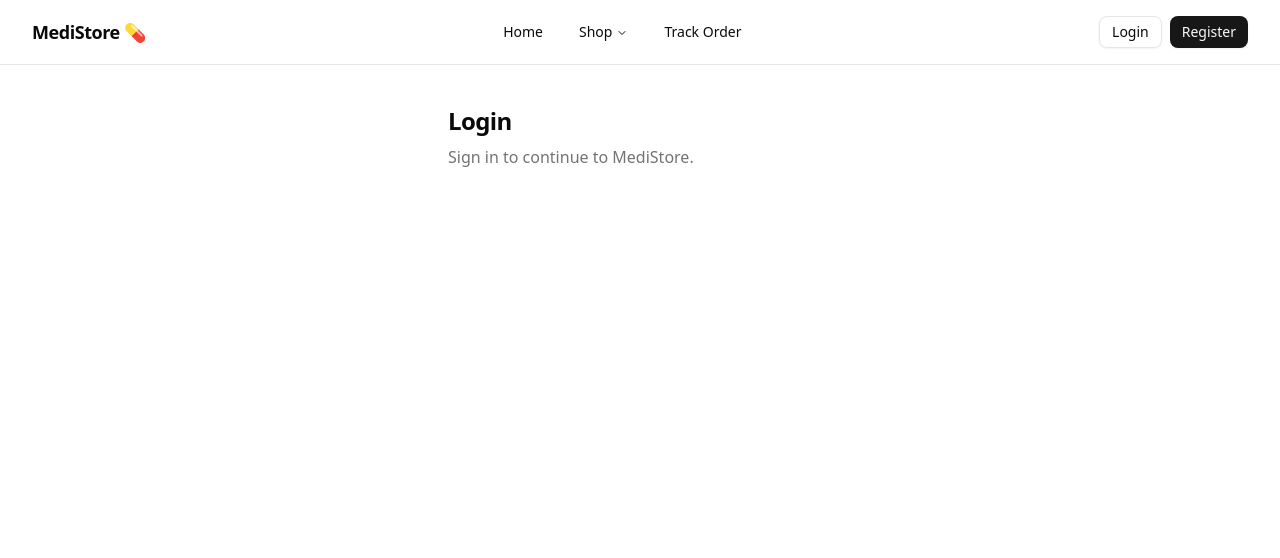
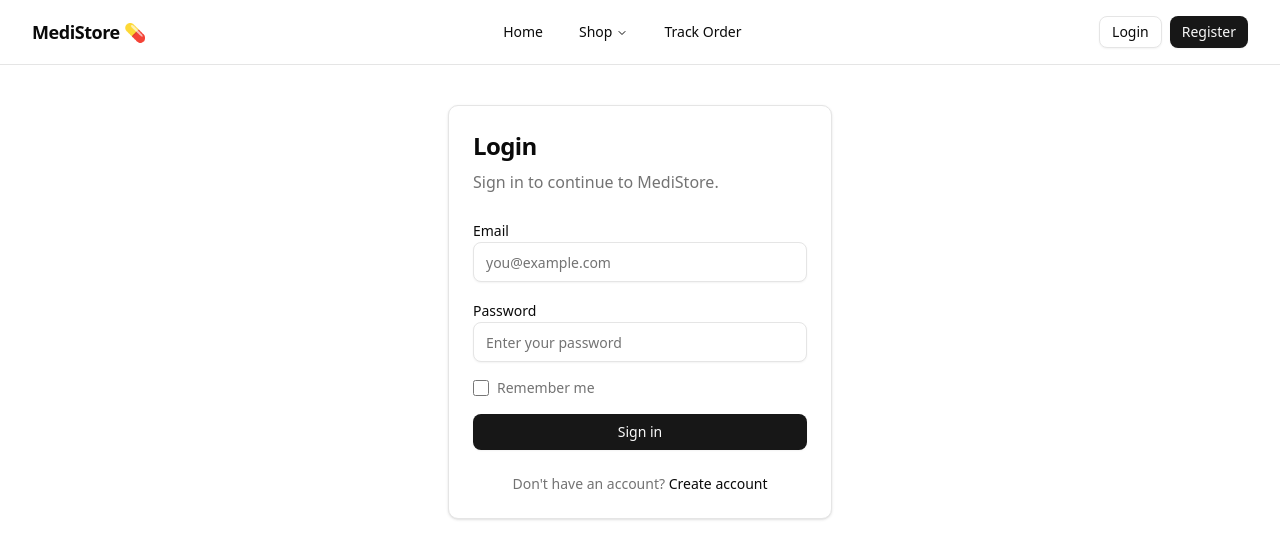
Before and after one commit to Piash2K/medi-store-client, a Next.js app: page /login in a window 1280 px wide. Shown: the top 558 px of the page. Built offline with nearby package versions, Linux system fonts and the light colour scheme.

Commit message:
login form added

```diff
--- a/src/app/login/page.tsx
+++ b/src/app/login/page.tsx
@@ -1,8 +1,71 @@
+import Link from "next/link";
+
+import { Button } from "@/components/ui/button";
+import { Input } from "@/components/ui/input";
+
 export default function LoginPage() {
   return (
     <section className="mx-auto w-full max-w-md px-4 py-10 sm:px-6 lg:px-8">
-      <h1 className="text-2xl font-semibold tracking-tight">Login</h1>
-      <p className="mt-2 text-muted-foreground">Sign in to continue to MediStore.</p>
+      <div className="rounded-lg border bg-card p-6 shadow-sm">
+        <div className="space-y-2">
+          <h1 className="text-2xl font-semibold tracking-tight">Login</h1>
+          <p className="text-muted-foreground">
+            Sign in to continue to MediStore.
+          </p>
+        </div>
+
+        <form className="mt-6 space-y-4">
+          <div className="space-y-2">
+            <label htmlFor="email" className="text-sm font-medium">
+              Email
+            </label>
+            <Input
+              id="email"
+              name="email"
+              type="email"
+              autoComplete="email"
+              placeholder="you@example.com"
+              required
+            />
+          </div>
+
+          <div className="space-y-2">
+            <label htmlFor="password" className="text-sm font-medium">
+              Password
+            </label>
+            <Input
+              id="password"
+              name="password"
+              type="password"
+              autoComplete="current-password"
+              placeholder="Enter your password"
+              required
+            />
+          </div>
+
+          <div className="flex items-center justify-between">
+            <label className="flex items-center gap-2 text-sm text-muted-foreground">
+              <input
+                type="checkbox"
+                name="remember"
+                className="size-4 rounded border-input"
+              />
+              Remember me
+            </label>
+          </div>
+
+          <Button type="submit" className="w-full">
+            Sign in
+          </Button>
+        </form>
+
+        <p className="mt-6 text-center text-sm text-muted-foreground">
+          Don&apos;t have an account?{" "}
+          <Link href="/register" className="font-medium text-foreground">
+            Create account
+          </Link>
+        </p>
+      </div>
     </section>
   );
 }
--- /dev/null
+++ b/src/components/ui/input.tsx
@@ -0,0 +1,23 @@
+import * as React from "react";
+
+import { cn } from "@/lib/utils";
+
+const Input = React.forwardRef<HTMLInputElement, React.ComponentProps<"input">>(
+  ({ className, type, ...props }, ref) => {
+    return (
+      <input
+        ref={ref}
+        type={type}
+        className={cn(
+          "flex h-10 w-full rounded-md border border-input bg-background px-3 py-2 text-sm text-foreground shadow-xs transition-colors placeholder:text-muted-foreground focus-visible:border-ring focus-visible:ring-ring/50 focus-visible:ring-[3px] disabled:cursor-not-allowed disabled:opacity-50",
+          className
+        )}
+        {...props}
+      />
+    );
+  }
+);
+
+Input.displayName = "Input";
+
+export { Input };
```
